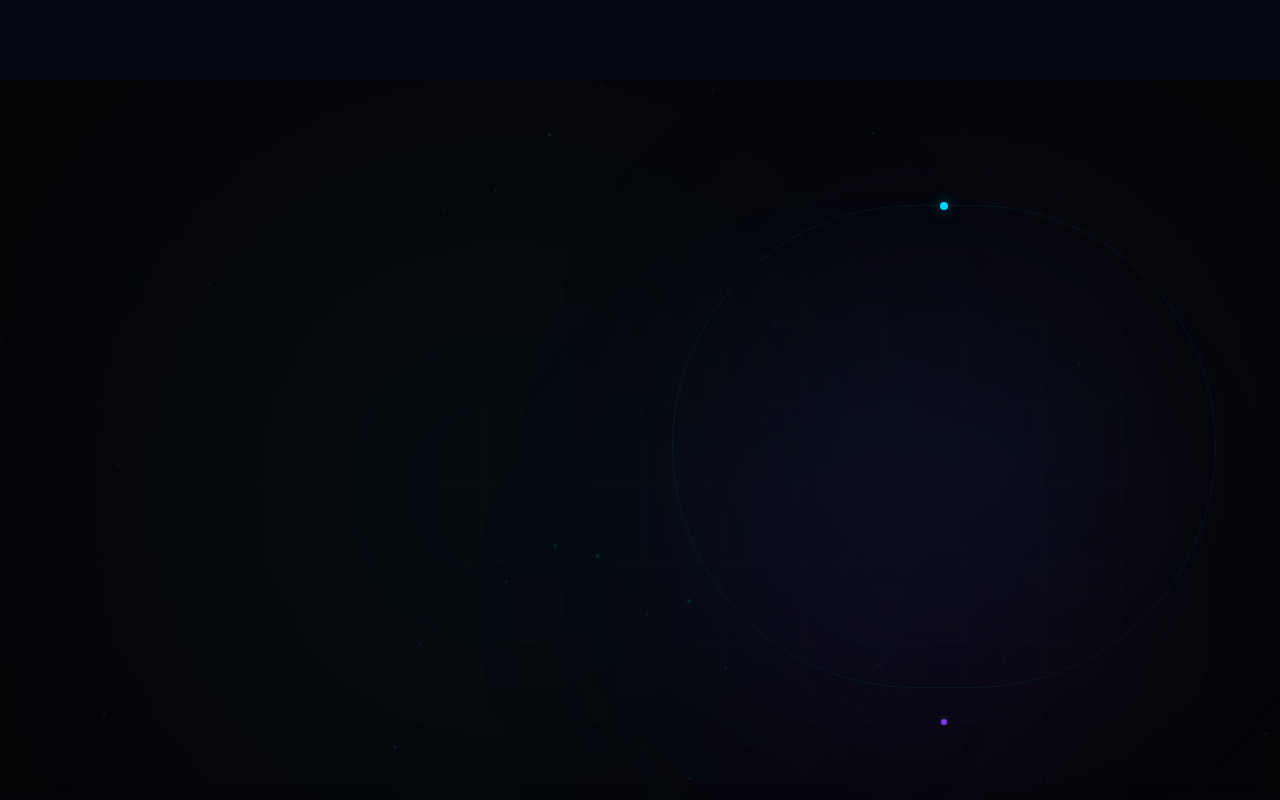
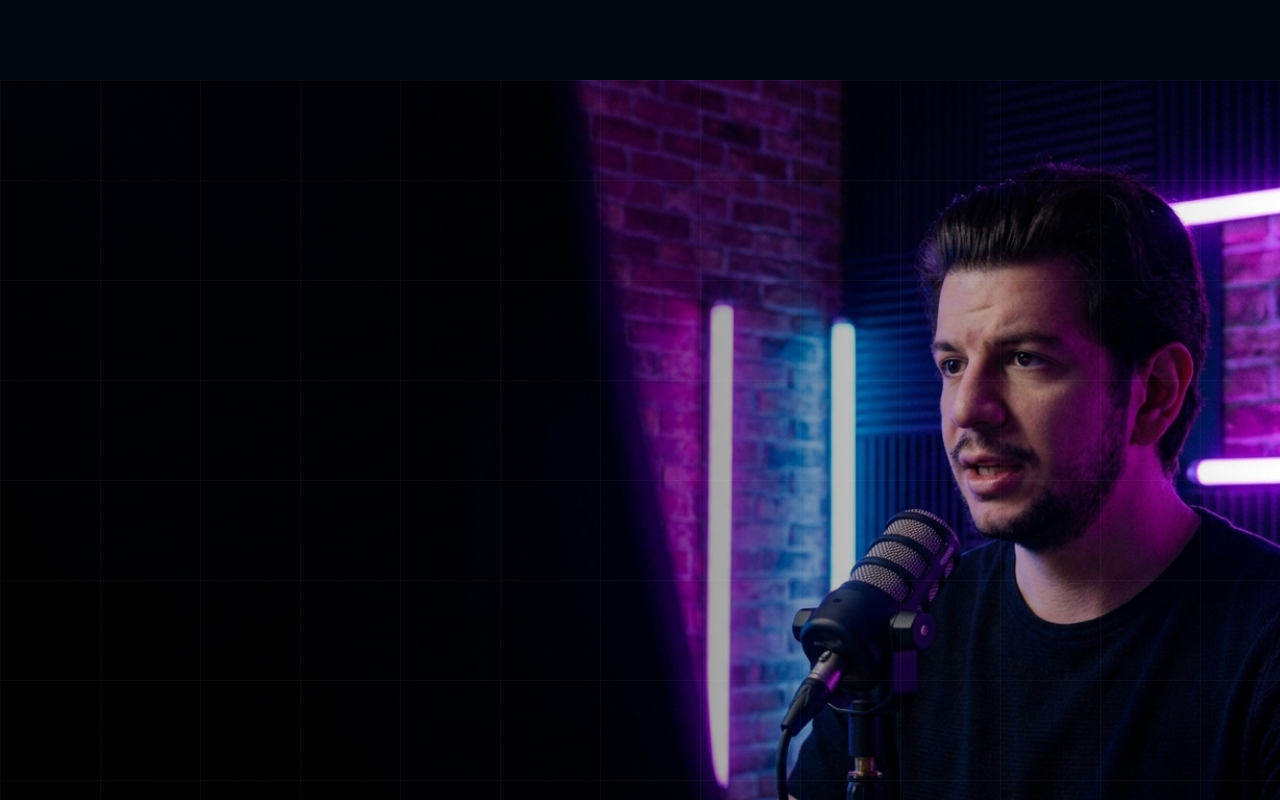
Before and after one commit to dolunayozerennn/Dolunay_AI_Website, a React (Vite) app: page / in a window 1280 px wide. Shown: the top 800 px of the page. Built offline with nearby package versions, Linux system fonts and the light colour scheme.

Commit message:
feat(website): Make cyber-neon hero default and fix showcase component

```diff
--- a/src/pages/HomePage.tsx
+++ b/src/pages/HomePage.tsx
@@ -1,10 +1,10 @@
-import { HeroSection } from '../components/sections/HeroSection';
+import { HeroSectionAcosta } from '../components/sections/HeroSectionAcosta';
 import { ProductsSection } from '../components/sections/ProductsSection';
 
 export function HomePage() {
   return (
     <>
-      <HeroSection />
+      <HeroSectionAcosta bgImage="/hero_bg/hero_Cyberpunk_Neon_356a4f52.jpg" />
       <ProductsSection />
     </>
   );
```
